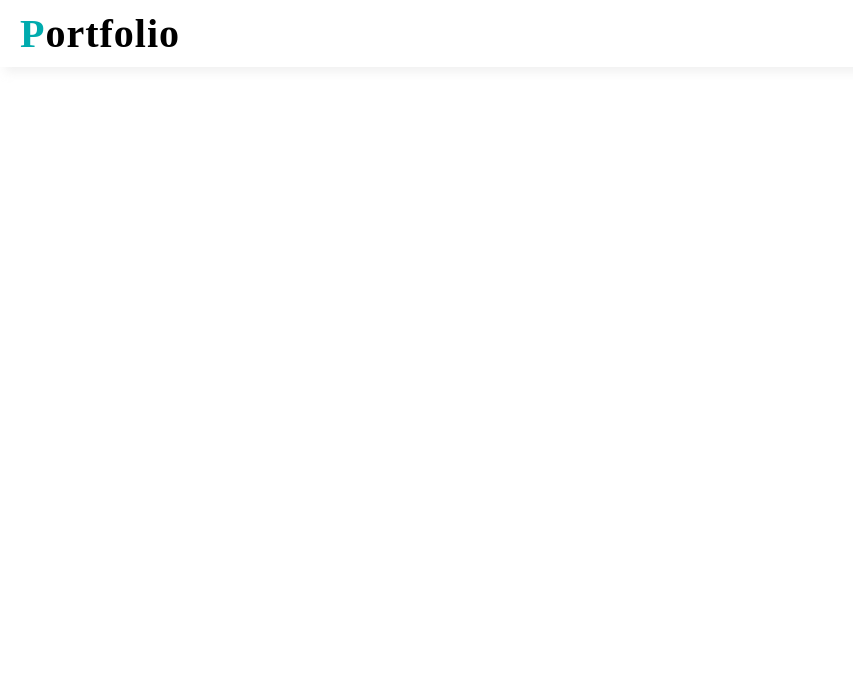
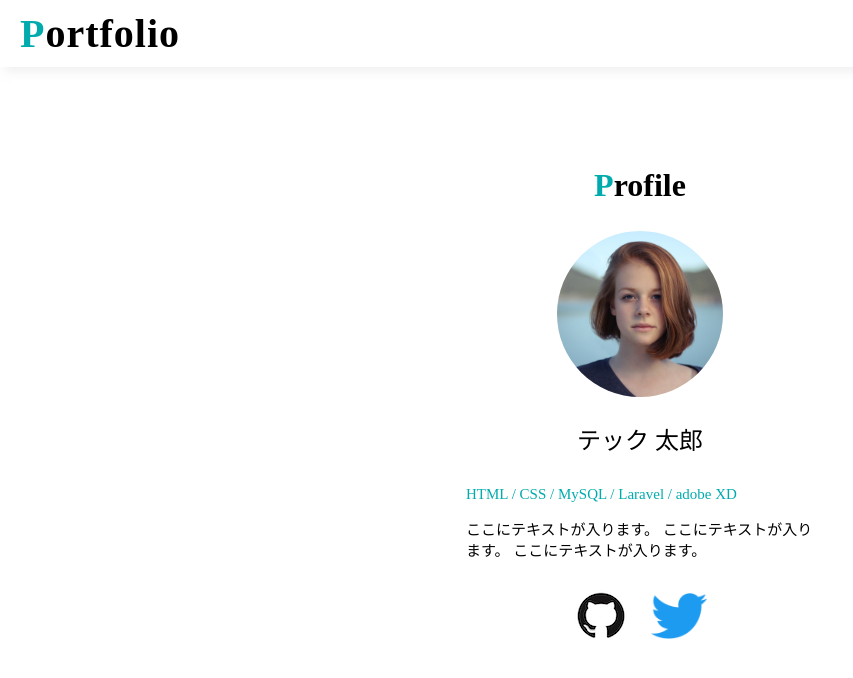
Before and after one commit to tky214/Portfolio-Sample, a PHP site: page / in a window 1280 px wide. Before the commit the part shown is almost empty. Shown: the top 678 px of the page, without its empty margins (0-853 px from the left). Run offline with PHP 8.4, Linux system fonts and the light colour scheme.

Commit message:
mainのprofileの箱作成

```diff
--- a/index.html
+++ b/index.html
@@ -24,5 +24,39 @@
             </a>
         </h1>
     </header>
+
+    <!--
+        mainタグの作成
+        ・portfolio用とwork用の箱を作成する
+        -divタグを使っていく
+    -->
+    <div class="block-main">
+        <!--
+            profileの箱
+        -->
+        <div class="box-profile">
+            <h2 class="sub-title">
+                <span class="color-green">P</span>rofile
+            </h2>
+            <div class="item-list">
+                <img src="img/profile.png" alt="プロフィール画像">
+                <b>テック 太郎</b>
+                <p class="color-green">HTML / CSS / MySQL / Laravel / adobe XD</p>
+                <p>ここにテキストが入ります。 ここにテキストが入ります。 ここにテキストが入ります。</p>
+            </div>
+            <ul class="icon-list">
+                <li>
+                    <a href="">
+                        <img src="img/github.png" alt="GitHubアイコン">
+                    </a>
+                </li>
+                <li>
+                    <a href="">
+                        <img src="img/twitter.png" alt="Twitterのアイコン">
+                    </a>
+                </li>
+            </ul>
+        </div>
+    </div>
 </body>
 </html>
--- a/style.css
+++ b/style.css
@@ -9,6 +9,10 @@ body{
 
 .color-green {
     color: #00abae;
+}
+
+.sub-title{
+    font-size: 32px;
 }
 
 
@@ -28,3 +32,54 @@ body{
     text-decoration: none;
     letter-spacing: 1px;
 }
+
+/*
+*[main]のスタイルシート
+*/
+
+.block-main{
+    text-align: center;
+    margin: 100px 0;
+}
+
+/*
+*[profile]のスタイルシート
+*/
+
+.item-list{
+    width: 100%;
+    max-width: 348px;
+    margin: 0 auto;
+}
+
+.item-list b{
+    display: block;
+    font-size: 24px;
+    font-weight: normal;
+    margin: 20px 0 30px;
+}
+
+.item-list p{
+    font-size: 15px;
+    line-height: normal;
+    text-align: left;
+}
+
+.icon-list{
+    list-style: none;
+    width: 100%;
+    max-width: 247px;
+    margin: 30px auto;
+    padding: 0;
+    display: flex;
+    justify-content: center;
+    align-items: center;
+}
+
+.icon-list li{
+    margin-right: 22px;
+}
+
+.icon-list li:last-child{
+    margin-right: 0;
+}
```
